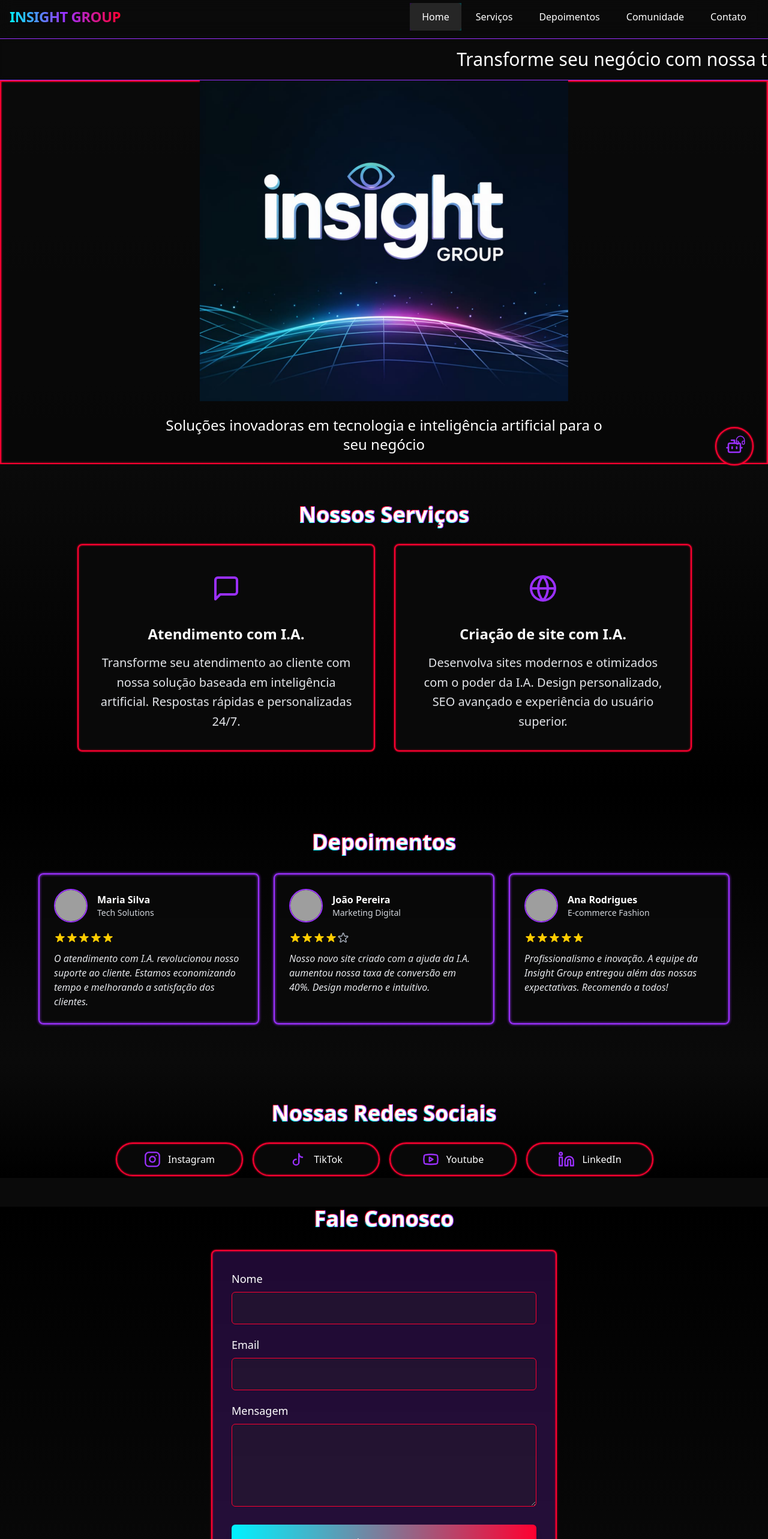
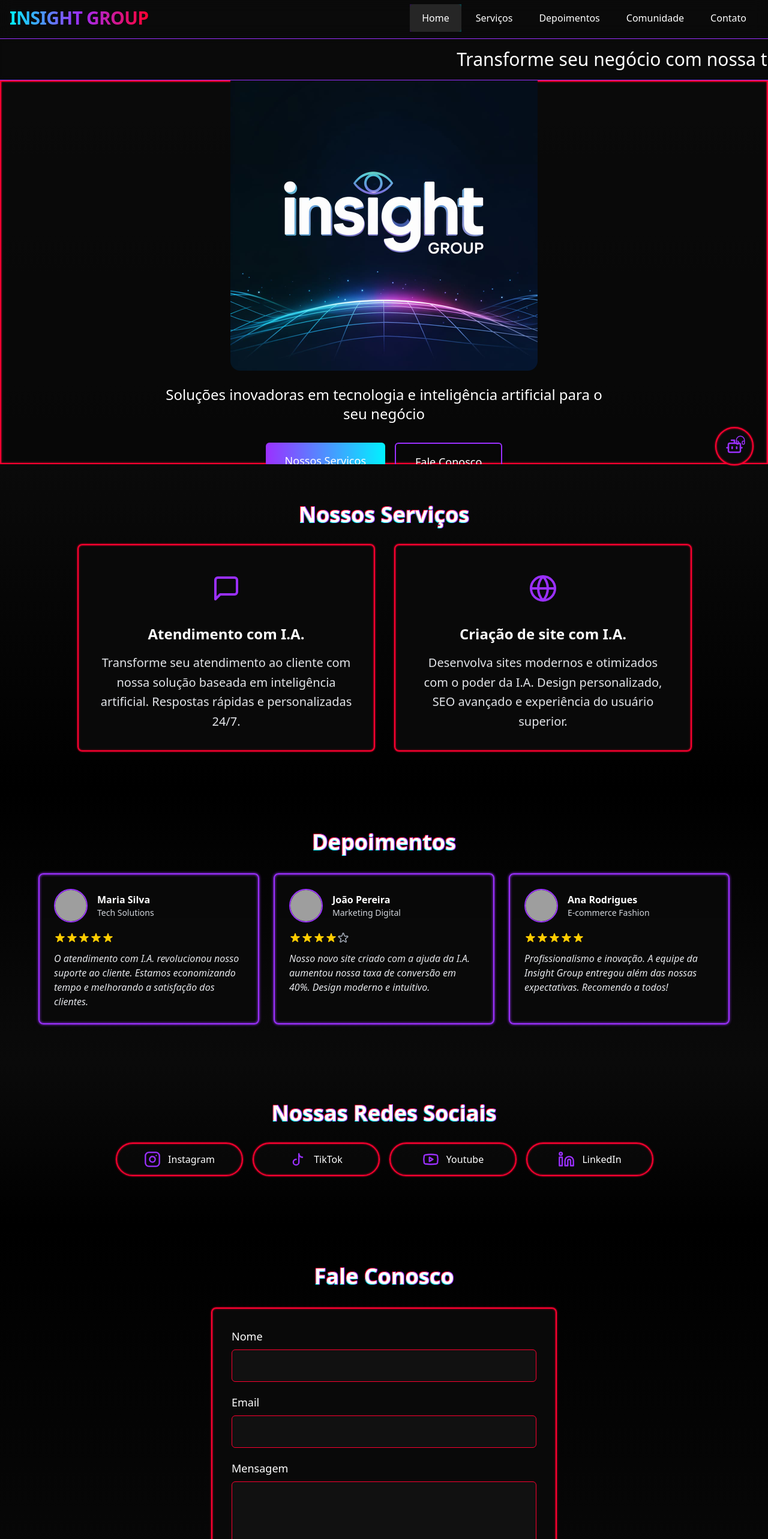
Before and after one commit to Insight28/insight-oficial, a React (Vite) app: page / in a window 1280 px wide. Shown: the top 2566 px of the page at 60% size. Built offline with nearby package versions, Linux system fonts and the light colour scheme; grey boxes are pictures that could not be loaded.

Commit message:
Refactor: revert form changes and adjust logo
Reverted the form changes in the contact section to the previous version. Adjusted the logo size and shape for better visual harmony. Added rounded borders to the logo.

```diff
--- a/src/components/Header.tsx
+++ b/src/components/Header.tsx
@@ -11,7 +11,7 @@ const Header = () => {
       <div className="container mx-auto px-4 py-3">
         <div className="flex items-center justify-between">
           {/* Logo */}
-          <a href="#" className="text-2xl font-bold tracking-tight bg-gradient-to-r from-neon-cyan via-neon-purple to-neon-red bg-clip-text text-transparent">
+          <a href="#" className="text-3xl font-bold tracking-tight bg-gradient-to-r from-neon-cyan via-neon-purple to-neon-red bg-clip-text text-transparent rounded-md">
             INSIGHT GROUP
           </a>
 
--- a/src/components/HeroSection.tsx
+++ b/src/components/HeroSection.tsx
@@ -12,7 +12,7 @@ const HeroSection = () => {
           >
             <div className="w-full h-full bg-dark/70 flex items-center justify-center">
               <div className="text-center">
-                <div className="mx-auto mb-6 w-[80%] md:w-[70%] lg:w-[60%] animate-float">
+                <div className="mx-auto mb-6 w-[70%] md:w-[60%] lg:w-[50%] animate-float rounded-2xl overflow-hidden">
                   <img
                     src="/lovable-uploads/4d4aa5ce-abf3-421b-b75e-90f97188b8b0.png"
                     alt="Insight Group Logo"
--- a/src/pages/Index.tsx
+++ b/src/pages/Index.tsx
@@ -1,3 +1,4 @@
+
 import React, { useEffect, useRef } from "react";
 import Header from "@/components/Header";
 import HeroSection from "@/components/HeroSection";
@@ -92,7 +93,7 @@ const Index = () => {
       </section>
 
       {/* Social Media - Adjusted position */}
-      <section id="community" className="section-padding pb-0 bg-gradient-to-b from-dark to-black">
+      <section id="community" className="section-padding pb-8 bg-gradient-to-b from-dark to-black">
         <div className="container mx-auto px-4">
           <h2 className="section-title text-white bg-gradient-to-r from-neon-cyan via-neon-purple to-neon-red bg-clip-text">
             <span className="text-stroke-gradient">Nossas Redes Sociais</span>
@@ -107,12 +108,12 @@ const Index = () => {
       </section>
 
       {/* Contact */}
-      <section id="contact" className="section-padding bg-gradient-to-b from-black to-dark pt-0">
+      <section id="contact" className="section-padding bg-gradient-to-b from-black to-dark">
         <div className="container mx-auto px-4">
           <h2 className="section-title text-white bg-gradient-to-r from-neon-cyan via-neon-purple to-neon-red bg-clip-text">
             <span className="text-stroke-gradient">Fale Conosco</span>
           </h2>
-          <div className="max-w-xl mx-auto neon-border-red p-8 rounded-lg bg-neon-purple/20 backdrop-blur-sm">
+          <div className="max-w-xl mx-auto neon-border-red p-8 rounded-lg bg-dark/90 backdrop-blur-sm">
             <form>
               <div className="mb-5">
                 <label htmlFor="name" className="block text-lg font-medium mb-2">Nome</label>
@@ -156,7 +157,7 @@ const Index = () => {
       <footer className="py-8 bg-black border-t border-neon-red/30">
         <div className="container mx-auto px-4">
           <div className="flex flex-col items-center">
-            <div className="mb-4 w-[220px] neon-border-red rounded-xl overflow-hidden p-1">
+            <div className="mb-4 w-[300px] neon-border-red rounded-2xl overflow-hidden p-1">
               <img
                 src="/lovable-uploads/4d4aa5ce-abf3-421b-b75e-90f97188b8b0.png"
                 alt="Insight Group Logo"
```
